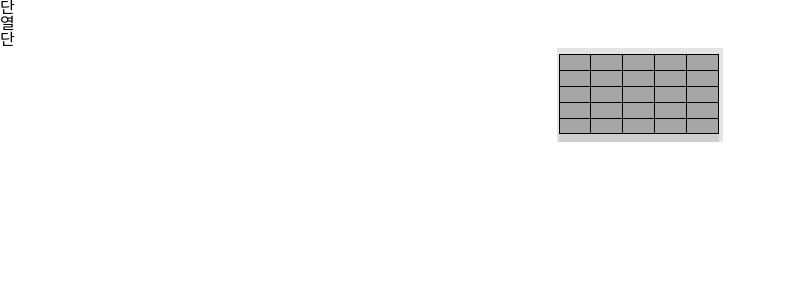
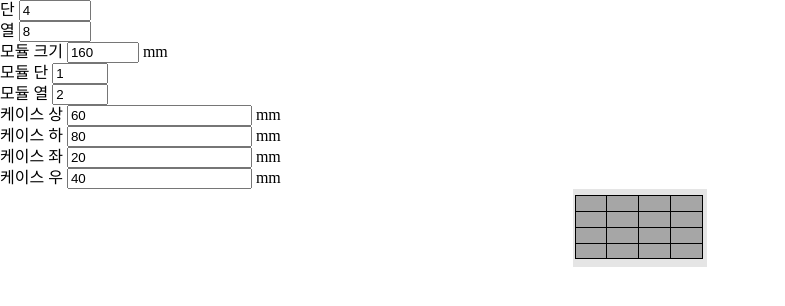
Before and after one commit to mineclover/LED_floorplan, a website with bundled scripts: page index.html in a window 1280 px wide. Shown: the whole page, without its empty margins (0-785 px from the left). Built offline with nearby package versions, Linux system fonts and the light colour scheme.

Commit message:
feat : Render box

```diff
--- a/main.js
+++ b/main.js
@@ -1,4 +1,5 @@
 import { mainRender, headerRender } from './module/render.js';
+import { spec } from './module/store.js';
 
 headerRender('Hello World');
 mainRender('Hello World');
--- a/module/render.js
+++ b/module/render.js
@@ -17,33 +17,104 @@ const mainRender = data => {
 };
 
 const coulmns = item => {
-	let result = Array(item).fill(`<led-module></led-module>`);
+	let result = Array(item / spec.module.width).fill(`<led-module></led-module>`);
 	result.unshift(`<row-box>`);
 	result.push(`</row-box>`);
 	return result.join('');
 };
 
 const rows = item => {
-	let result = Array(item).fill(coulmns(spec.data.colunm));
+	let result = Array(item / spec.module.height).fill(coulmns(spec.data.column));
 	return result.join('');
 };
 
+const arr = [
+	{ class: 'data-column', key_01: 'data', key_02: 'column' },
+	{ class: 'data-row', key_01: 'data', key_02: 'row' },
+	{ class: 'module-size', key_01: 'module', key_02: 'size' },
+	{ class: 'module-height', key_01: 'module', key_02: 'height' },
+	{ class: 'module-width', key_01: 'module', key_02: 'width' },
+	{ class: 'case-top', key_01: 'case', key_02: 'top' },
+	{ class: 'case-bottom', key_01: 'case', key_02: 'bottom' },
+	{ class: 'case-left', key_01: 'case', key_02: 'left' },
+	{ class: 'case-right', key_01: 'case', key_02: 'right' },
+];
+
+const eventPush = Element => {
+	arr.forEach(item => {
+		const target = Element.querySelector(`.${item.class}`);
+		target.addEventListener('change', e => {
+			spec[item.key_01][item.key_02] = Number(e.target.value);
+			mainRender();
+		});
+	});
+};
+
+console.log(arr[0].key_01);
+console.log(spec['data']['column']);
+console.log(spec.data.column);
+console.log(spec[arr[0].key_01][arr[0].key_02]);
+
 const headerRender = data => {
 	insertHeaderElement.innerHTML = `
-  <div>
-    <h1>단</h1>
+  <div class="data-column">
+    <label>단
+      <input type="number" value="${spec.data.row}" min="1" max="1000" />
+
+    </label>
   </div>
-  <div>
-    <h1>열</h1>
+  <div class="data-row">
+    <label>열
+      <input type="number" value="${spec.data.column}" min="1" max="1000" />
+
+    </label>
   </div>
-  <div>
-    <h1></h1>
+  <div class="module-size">
+    <label>모듈 크기
+      <input type="number" value="${spec.module.size}" min="1" max="1000" />
+      mm
+    </label>
   </div>
-  <div>
-    <h1>단</h1>
+  <div class="module-height">
+    <label>모듈 단
+      <input type="number" value="${spec.module.height}" min="1" max="10" />
+
+    </label>
+  </div>
+  <div class="module-width">
+    <label>모듈 열
+      <input type="number" value="${spec.module.width}" min="1" max="10" />
+
+    </label>
+  </div>
+  <div class="case-top">
+    <label>케이스 상
+      <input type="number" value="${spec.case.top}" min="10" step="10" />
+      mm
+    </label>
+  </div>
+  <div class="case-bottom">
+    <label>케이스 하
+      <input type="number" value="${spec.case.bottom}" min="10" step="10" />
+      mm
+    </label>
+  </div>
+  <div class="case-left">
+    <label>케이스 좌
+      <input type="number" value="${spec.case.left}" min="10" step="10"/>
+      mm
+    </label>
+  </div>
+  <div class="case-right">
+    <label>케이스 우
+      <input type="number" value="${spec.case.right}" min="10" step="10" />
+      mm
+    </label>
   </div>
   `;
+
 	targetBody.append(insertHeaderElement);
+	eventPush(insertHeaderElement);
 };
 
 const update = () => {
@@ -53,16 +124,16 @@ const update = () => {
 	mainElement.style.setProperty('--out-led-module-width', moduleWidth);
 	mainElement.style.setProperty('--out-led-module-height', moduleHeight);
 
-	const width = spec.case.left + spec.case.right + spec.data.colunm * moduleWidth;
-	const height = spec.case.top + spec.case.bottom + spec.data.row * moduleHeight;
+	const width = (spec.case.left + spec.case.right) / 10 + (spec.data.column * moduleWidth) / spec.module.width;
+	const height = (spec.case.top + spec.case.bottom) / 10 + (spec.data.row * moduleHeight) / spec.module.height;
 
 	mainElement.style.setProperty('--out-line-width', width);
 	mainElement.style.setProperty('--out-line-height', height);
 
-	mainElement.style.setProperty('--out-inner-box-left', spec.case.left);
-	mainElement.style.setProperty('--out-inner-box-right', spec.case.right);
-	mainElement.style.setProperty('--out-inner-box-top', spec.case.top);
-	mainElement.style.setProperty('--out-inner-box-bottom', spec.case.bottom);
+	mainElement.style.setProperty('--out-inner-box-left', spec.case.left / 10);
+	mainElement.style.setProperty('--out-inner-box-right', spec.case.right / 10);
+	mainElement.style.setProperty('--out-inner-box-top', spec.case.top / 10);
+	mainElement.style.setProperty('--out-inner-box-bottom', spec.case.bottom / 10);
 };
 
 export { mainRender, headerRender };
--- a/module/store.js
+++ b/module/store.js
@@ -5,13 +5,13 @@ export const spec = {
 		size: 160,
 	},
 	data: {
-		row: 5,
-		colunm: 5,
+		row: 4,
+		column: 8,
 	},
 	case: {
-		left: 2,
-		right: 4,
-		top: 6,
-		bottom: 8,
+		left: 20,
+		right: 40,
+		top: 60,
+		bottom: 80,
 	},
 };
--- a/scss/style.scss
+++ b/scss/style.scss
@@ -25,9 +25,11 @@ main {
 			display: flex;
 			margin-top: calc(var(--out-inner-box-top) * 1em);
 			margin-left: calc(var(--out-inner-box-left) * 1em);
+			height: fit-content;
 			flex-direction: column;
 			background-color: rgba(0, 0, 0, 0.1);
 			flex-wrap: wrap;
+			flex: 0;
 			row-box {
 				display: flex;
 				flex-direction: row;
```
Also changed, not shown: css/style.css.
